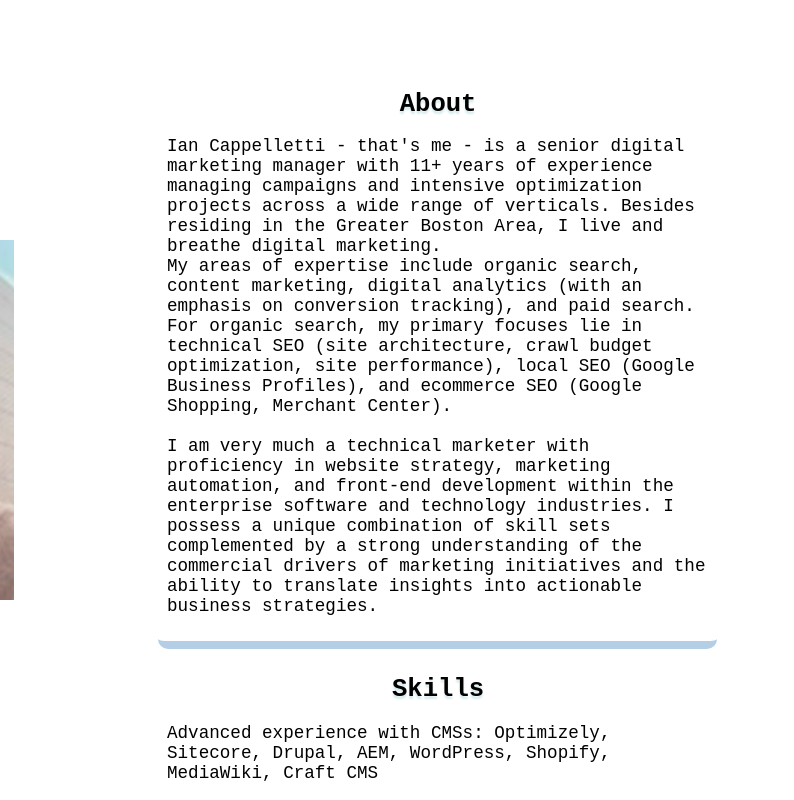
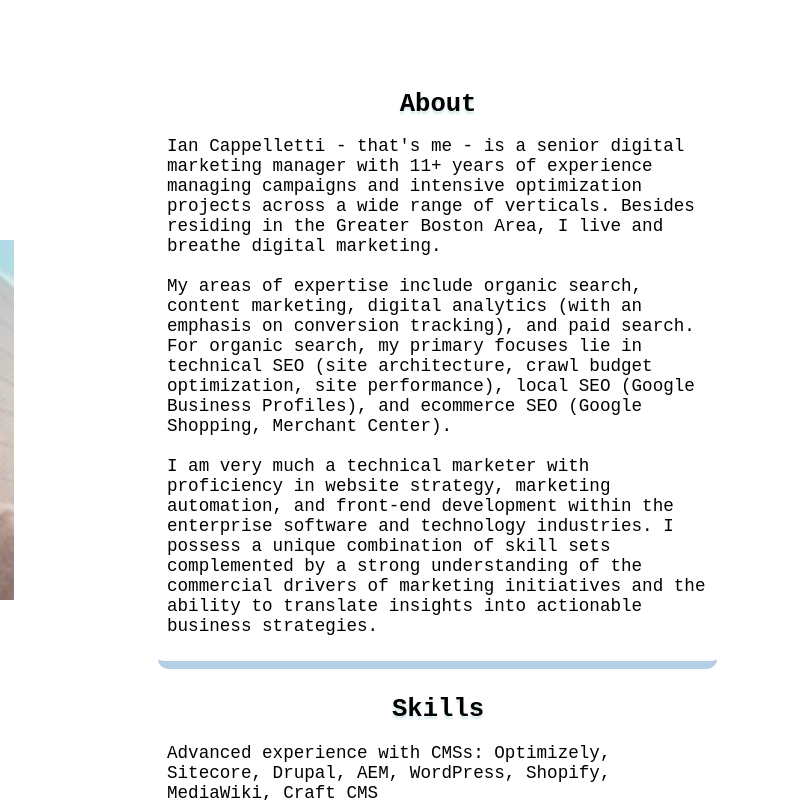
Before and after one commit to iancappelletti/icsite, a plain HTML site: page index.html in a window 1280 px wide. Shown: the top 800 px of the page, 486-1280 px from the left. Drawn offline with Linux system fonts and the light colour scheme.

Commit message:
Add files via upload

```diff
--- a/index.html
+++ b/index.html
@@ -39,7 +39,7 @@ j=d.createElement(s),dl=l!='dataLayer'?'&l='+l:'';j.async=true;j.src=
 </form></section></div></div>
 <h4>Portfolio / Rec Letters</h4><div class="name1"><section><p class="name-other"><ul><li><a href="https://bit.ly/3vuIvgi" target="_blank" style="font-size: 1.4rem"><i class="fab fa-google-drive space"></i>Portfolio</a></li><li><a href="#" id="myBtn" style="font-size: 1.4rem"><i class="fa-solid fa-scroll space"></i>Recommendation Letters</a></ul></p></section></div>
 </div></div><div class="section-2"><h3>About</h3><div class=""><p class="section">
-Ian Cappelletti - that's me - is a senior digital marketing manager with 11+ years of experience managing campaigns and intensive optimization projects across a wide range of verticals. Besides residing in the Greater Boston Area, I live and breathe digital marketing. <br> My areas of expertise include organic search, content marketing, digital analytics (with an emphasis on conversion tracking), and paid search. For organic search, my primary focuses lie in technical SEO (site architecture, crawl budget optimization, site performance), local SEO (Google Business Profiles), and ecommerce SEO (Google Shopping, Merchant Center).<br /><br /> I am very much a technical marketer with proficiency in website strategy, marketing automation, and front-end development within the enterprise software and technology industries. I possess a unique combination of skill sets complemented by a strong understanding of the commercial drivers of marketing initiatives and the ability to translate insights into actionable business strategies.</p>
+Ian Cappelletti - that's me - is a senior digital marketing manager with 11+ years of experience managing campaigns and intensive optimization projects across a wide range of verticals. Besides residing in the Greater Boston Area, I live and breathe digital marketing. <br><br> My areas of expertise include organic search, content marketing, digital analytics (with an emphasis on conversion tracking), and paid search. For organic search, my primary focuses lie in technical SEO (site architecture, crawl budget optimization, site performance), local SEO (Google Business Profiles), and ecommerce SEO (Google Shopping, Merchant Center).<br /><br /> I am very much a technical marketer with proficiency in website strategy, marketing automation, and front-end development within the enterprise software and technology industries. I possess a unique combination of skill sets complemented by a strong understanding of the commercial drivers of marketing initiatives and the ability to translate insights into actionable business strategies.</p>
 </div>
 <h3>Skills</h3><ul><li>Advanced experience with CMSs: Optimizely, Sitecore, Drupal, AEM, WordPress, Shopify, MediaWiki, Craft CMS</li><br><li>Mastery-level experience with structured data, entity-based SEO, Google Knowledge Graph</li><br><li>Advanced experience writing in front-end web languages: CSS, HTML5, JavaScript (React)</li><br><li>Advanced experience building and monitoring complex multinational Google Ads campaigns and Google Business Profiles brand accounts with hundreds of locations </li><br><li>11+ years experience with Google Analytics (including GA4); 8 years with Google Tag Manager; 5 years with Adobe Analytics</li><br><li>Power user of SQL / SQL-derived syntaxes, R, Python</li><li><br /></li></ul>
 
```
